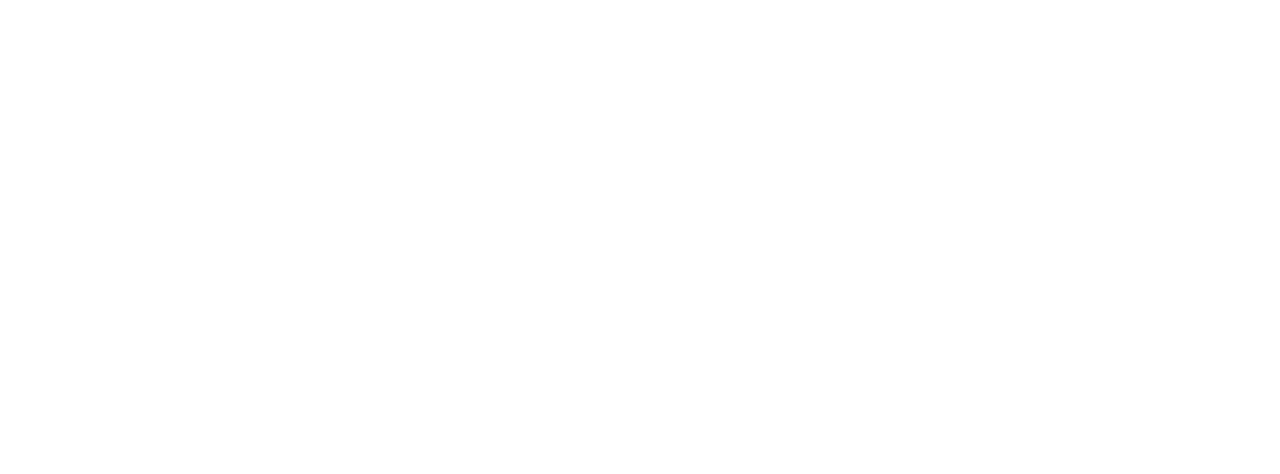
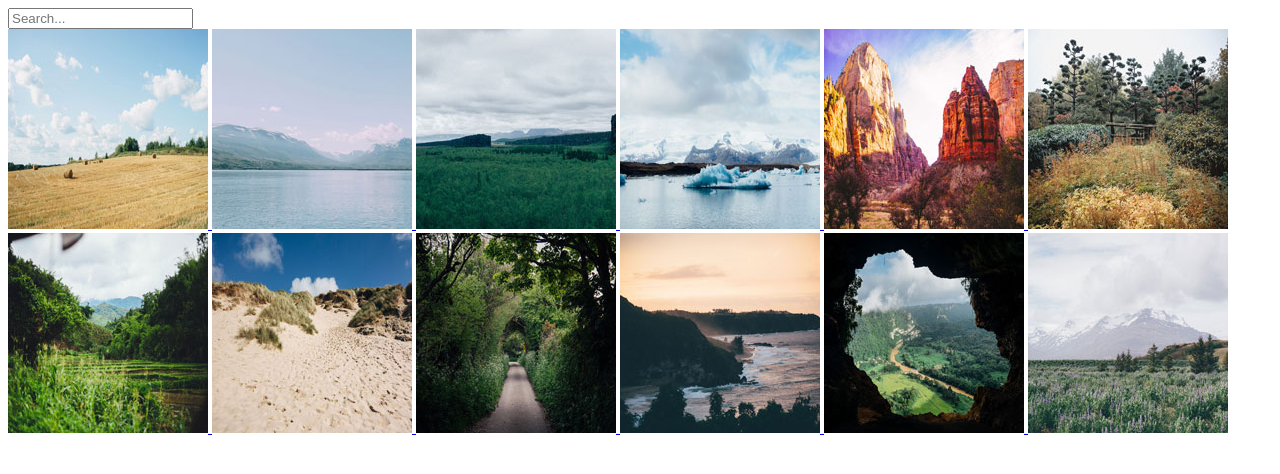
Before and after one commit to bFay9402/techdegree_project_5, a plain HTML site: page index.html in a window 1280 px wide. Drawn offline with Linux system fonts and the light colour scheme.

Commit message:
completed html

```diff
--- a/index.html
+++ b/index.html
@@ -4,10 +4,51 @@
   <meta charset="UTF-8">
   <meta name="viewport" content="width=device-width, initial-scale=1.0">
   <link rel="stylesheet" href="./css/baguetteBox.min.css">
+  <link rel="stylesheet" href="./css/styles.css">
   <title>Photo Gallery</title>
 </head>
 <body>
-
+  <div class="search-box">
+    <input type="text" placeholder="Search...">
+  </div>
+  <div class="gallery">
+    <a href="./photos/01.jpg" data-caption="Image caption">
+      <img src="./photos/thumbnails/01.jpg" alt="First image">
+    </a>
+    <a href="./photos/02.jpg" data-caption="Image caption">
+      <img src="./photos/thumbnails/02.jpg" alt="First image">
+    </a>
+    <a href="./photos/03.jpg" data-caption="Image caption">
+      <img src="./photos/thumbnails/03.jpg" alt="First image">
+    </a>
+    <a href="./photos/04.jpg" data-caption="Image caption">
+      <img src="./photos/thumbnails/04.jpg" alt="First image">
+    </a>
+    <a href="./photos/05.jpg" data-caption="Image caption">
+      <img src="./photos/thumbnails/05.jpg" alt="First image">
+    </a>
+    <a href="./photos/06.jpg" data-caption="Image caption">
+      <img src="./photos/thumbnails/06.jpg" alt="First image">
+    </a>
+    <a href="./photos/07.jpg" data-caption="Image caption">
+      <img src="./photos/thumbnails/07.jpg" alt="First image">
+    </a>
+    <a href="./photos/08.jpg" data-caption="Image caption">
+      <img src="./photos/thumbnails/08.jpg" alt="First image">
+    </a>
+    <a href="./photos/09.jpg" data-caption="Image caption">
+      <img src="./photos/thumbnails/09.jpg" alt="First image">
+    </a>
+    <a href="./photos/10.jpg" data-caption="Image caption">
+      <img src="./photos/thumbnails/10.jpg" alt="First image">
+    </a>
+    <a href="./photos/11.jpg" data-caption="Image caption">
+      <img src="./photos/thumbnails/11.jpg" alt="First image">
+    </a>
+    <a href="./photos/12.jpg" data-caption="Image caption">
+      <img src="./photos/thumbnails/12.jpg" alt="First image">
+    </a>
+  </div>
   <script src="./js/baguetteBox.min.js"></script>
 </body>
 </html>
```
